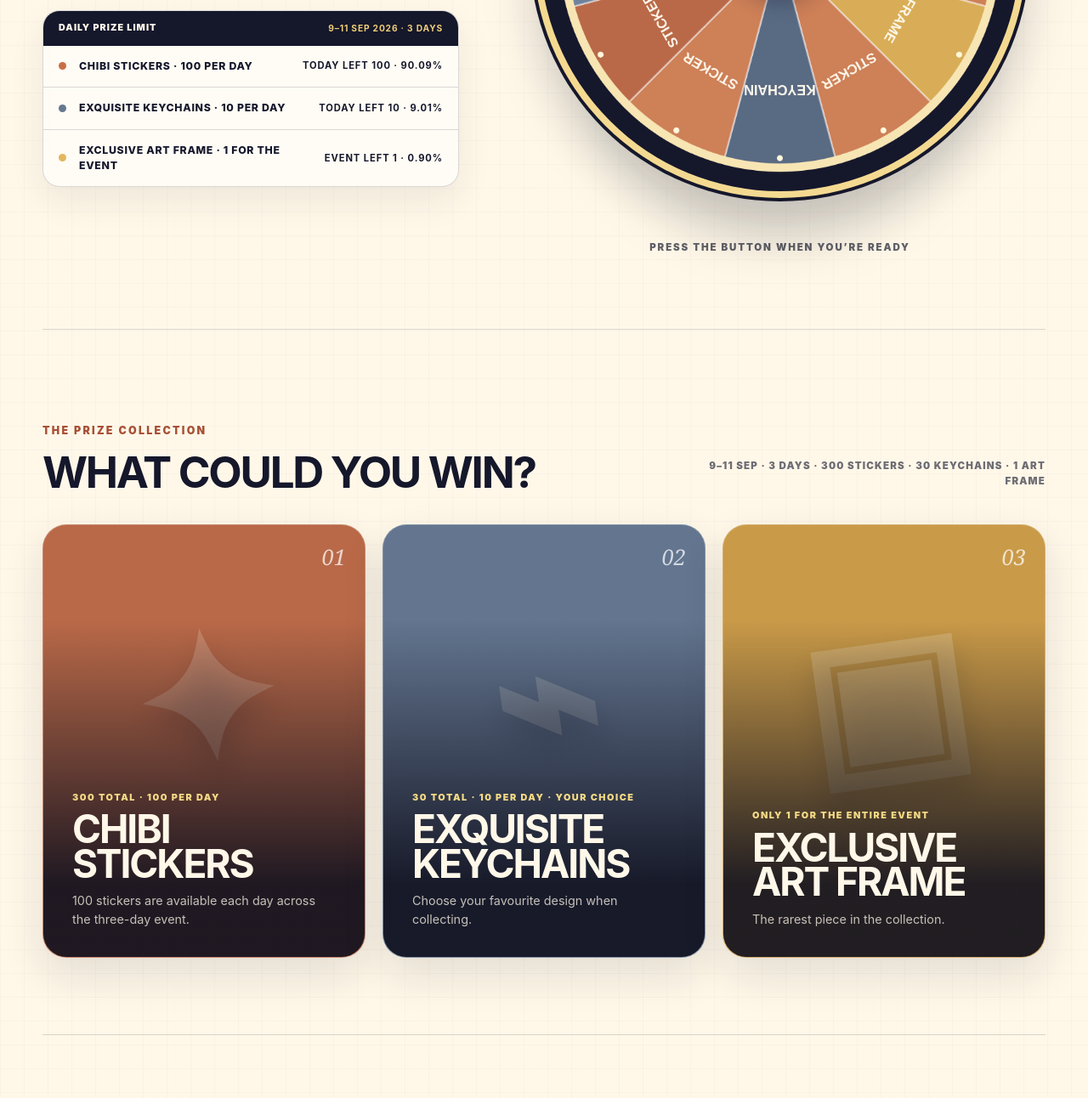
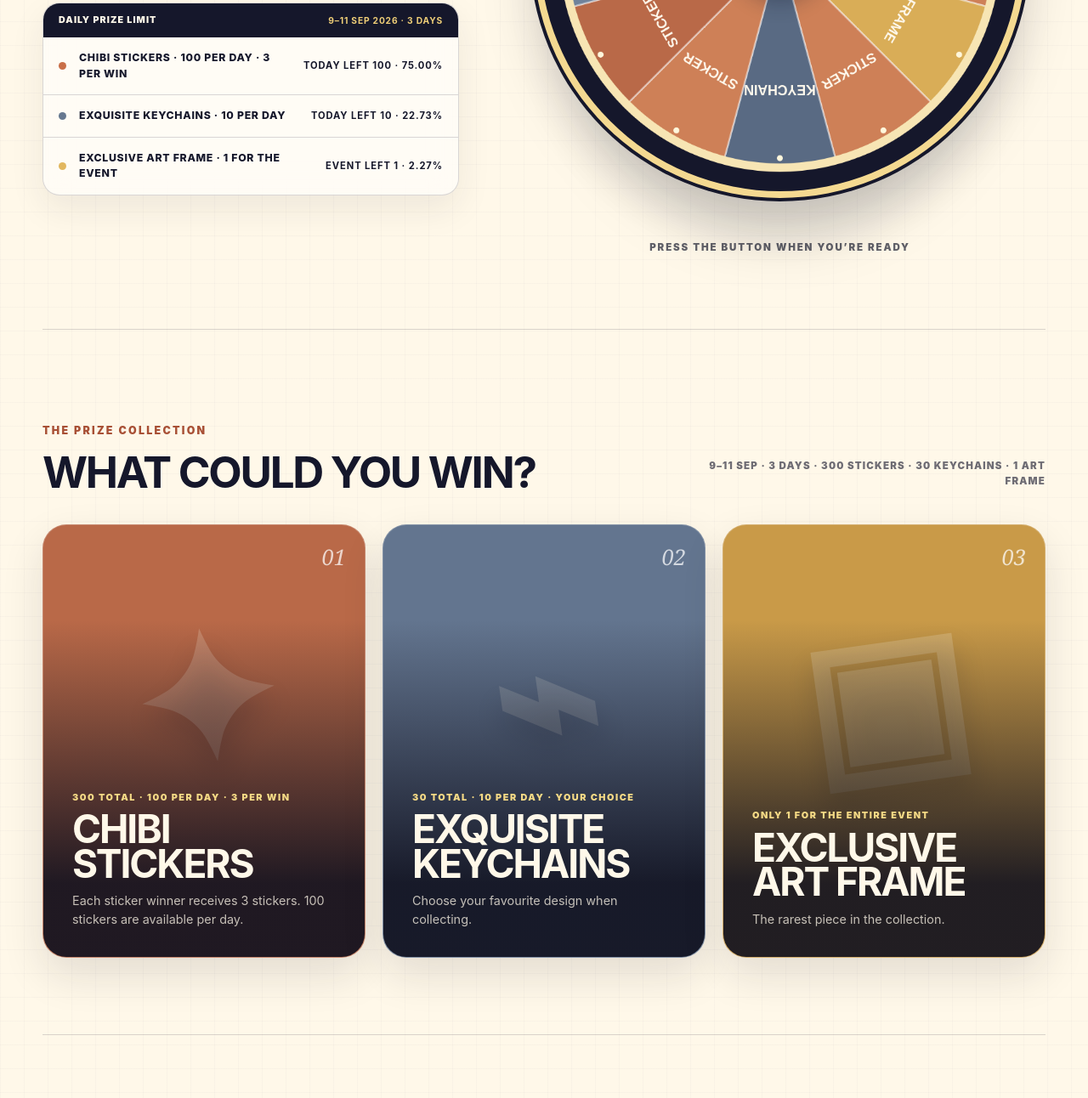
Before and after one commit to whyccz-crypto/wakaranaistudio, a plain HTML site: page index.html in a window 1280 px wide. Shown: the part 1347-2639 px from the top of the page at 85% size. Drawn offline with Linux system fonts and the light colour scheme.

Commit message:
Revise prize stock and winning conditions
Updated stock and prize information for stickers, keychains, and frames to reflect new quantities and winning conditions.

```diff
--- a/index.html
+++ b/index.html
@@ -103,18 +103,18 @@
           </div>
           <div class="stock-row">
             <span class="stock-dot sticker-dot" aria-hidden="true"></span>
-            <span data-i18n="stickerStock">CHIBI STICKERS · 100 PER DAY</span>
-            <strong><span data-i18n="todayRemaining">TODAY LEFT</span> <span id="sticker-count">100</span> · <span id="sticker-probability">90.09%</span></strong>
+            <span data-i18n="stickerStock">CHIBI STICKERS · 100 PER DAY · 3 PER WIN</span>
+            <strong><span data-i18n="todayRemaining">TODAY LEFT</span> <span id="sticker-count">100</span> · <span id="sticker-probability">75.00%</span></strong>
           </div>
           <div class="stock-row">
             <span class="stock-dot keychain-dot" aria-hidden="true"></span>
             <span data-i18n="keychainStock">EXQUISITE KEYCHAINS · 10 PER DAY</span>
-            <strong><span data-i18n="todayRemaining">TODAY LEFT</span> <span id="keychain-count">10</span> · <span id="keychain-probability">9.01%</span></strong>
+            <strong><span data-i18n="todayRemaining">TODAY LEFT</span> <span id="keychain-count">10</span> · <span id="keychain-probability">22.73%</span></strong>
           </div>
           <div class="stock-row">
             <span class="stock-dot frame-dot" aria-hidden="true"></span>
             <span data-i18n="frameStock">EXCLUSIVE ART FRAME · 1 FOR THE EVENT</span>
-            <strong><span data-i18n="eventRemaining">EVENT LEFT</span> <span id="frame-count">1</span> · <span id="frame-probability">0.90%</span></strong>
+            <strong><span data-i18n="eventRemaining">EVENT LEFT</span> <span id="frame-count">1</span> · <span id="frame-probability">2.27%</span></strong>
           </div>
         </div>
       </div>
@@ -148,9 +148,9 @@
           <div class="prize-number">01</div>
           <div class="artwork" aria-hidden="true"><span class="prize-glyph">✦</span></div>
           <div class="prize-copy">
-            <span class="quantity" data-i18n="stickerQuantity">300 TOTAL · 100 PER DAY</span>
+            <span class="quantity" data-i18n="stickerQuantity">300 TOTAL · 100 PER DAY · 3 PER WIN</span>
             <h3 data-i18n="stickerName">CHIBI STICKERS</h3>
-            <p data-i18n="stickerDescription">100 stickers are available each day across the three-day event.</p>
+            <p data-i18n="stickerDescription">Each sticker winner receives 3 stickers. 100 stickers are available per day.</p>
           </div>
         </article>
 
@@ -213,7 +213,7 @@
 
   <script>
     (() => {
-      const STORAGE_KEY = "wakaranai-giveaway-v3";
+      const STORAGE_KEY = "wakaranai-giveaway-v4";
       const LANGUAGE_KEY = "wakaranai-giveaway-language";
       const initialStock = { sticker: 100, keychain: 10, frame: 1 };
       const translations = {
@@ -240,7 +240,7 @@
           spinYour: "SPIN YOUR",
           memory: "MEMORY",
           intro: "Take a chance and bring a little piece of Where Memories Fade home.",
-          stickerStock: "CHIBI STICKERS · 100 PER DAY",
+          stickerStock: "CHIBI STICKERS · 100 PER DAY · 3 PER WIN",
           keychainStock: "EXQUISITE KEYCHAINS · 10 PER DAY",
           frameStock: "EXCLUSIVE ART FRAME · 1 FOR THE EVENT",
           stickerName: "CHIBI STICKERS",
@@ -252,8 +252,8 @@
           collection: "THE PRIZE COLLECTION",
           whatWin: "WHAT COULD YOU WIN?",
           eventSummary: "9–11 SEP · 3 DAYS · 300 STICKERS · 30 KEYCHAINS · 1 ART FRAME",
-          stickerQuantity: "300 TOTAL · 100 PER DAY",
-          stickerDescription: "100 stickers are available each day across the three-day event.",
+          stickerQuantity: "300 TOTAL · 100 PER DAY · 3 PER WIN",
+          stickerDescription: "Each sticker winner receives 3 stickers. 100 stickers are available per day.",
           keychainQuantity: "30 TOTAL · 10 PER DAY · YOUR CHOICE",
           keychainDescription: "Choose your favourite design when collecting.",
           frameQuantity: "ONLY 1 FOR THE ENTIRE EVENT",
@@ -266,7 +266,7 @@
           wheelSpoken: "THE WHEEL HAS SPOKEN",
           congratulations: "CONGRATULATIONS!",
           claimedClose: "CLAIMED · CLOSE",
-          stickerNote: "You won a chibi sticker!",
+          stickerNote: "You won 3 chibi stickers!",
           keychainNote: "Choose your favourite design when collecting.",
           frameNote: "You found the rarest prize in the collection!",
           ready: "PRESS THE BUTTON WHEN YOU’RE READY",
@@ -306,7 +306,7 @@
           spinYour: "转动你的",
           memory: "回忆",
           intro: "转动幸运轮盘，把《回忆入长冬》的一份回忆带回家。",
-          stickerStock: "Q版贴纸 · 每天100张",
+          stickerStock: "Q版贴纸 · 每天100张 · 每次中奖3张",
           keychainStock: "精美钥匙扣 · 每天10个",
           frameStock: "限定艺术相框 · 整个活动1个",
           stickerName: "Q版贴纸",
@@ -318,8 +318,8 @@
           collection: "奖品系列",
           whatWin: "你会抽到什么？",
           eventSummary: "9月9日至11日 · 共3天 · 贴纸300张 · 钥匙扣30个 · 相框1个",
-          stickerQuantity: "总共300张 · 每天100张",
-          stickerDescription: "三天活动期间，每天限量提供100张贴纸。",
+          stickerQuantity: "总共300张 · 每天100张 · 每次中奖3张",
+          stickerDescription: "每次抽中贴纸可获得3张；三天活动期间，每天限量100张。",
           keychainQuantity: "总共30个 · 每天10个 · 款式自选",
           keychainDescription: "领取时可选择自己喜欢的款式。",
           frameQuantity: "整个活动仅有1个",
@@ -332,7 +332,7 @@
           wheelSpoken: "转盘结果揭晓",
           congratulations: "恭喜中奖！",
           claimedClose: "已领取 · 关闭",
-          stickerNote: "你获得了1张Q版贴纸！",
+          stickerNote: "你获得了3张Q版贴纸！",
           keychainNote: "领取时可自选喜欢的钥匙扣款式。",
           frameNote: "你抽中了本次最稀有的限定艺术相框！",
           ready: "准备好后，请按下中间的按钮",
@@ -724,11 +724,12 @@
       }
 
       function weightedPrize() {
-        const total = state.stock.sticker + state.stock.keychain + state.stock.frame;
+        const stickerSets = Math.floor(state.stock.sticker / 3);
+        const total = stickerSets + state.stock.keychain + state.stock.frame;
         if (!total) return null;
         let ticket = secureRandom(total);
-        if (ticket < state.stock.sticker) return "sticker";
-        ticket -= state.stock.sticker;
+        if (ticket < stickerSets) return "sticker";
+        ticket -= stickerSets;
         if (ticket < state.stock.keychain) return "keychain";
         return "frame";
       }
@@ -865,7 +866,7 @@
         tickSound(640, 0.09);
         document.querySelector(".pointer").classList.remove("is-jumping");
 
-        state.stock[result] -= 1;
+        state.stock[result] -= result === "sticker" ? 3 : 1;
         state.history.unshift({
           type: result,
           time: new Date().toISOString()
@@ -881,7 +882,7 @@
       }
 
       function totalRemaining() {
-        return state.stock.sticker + state.stock.keychain + state.stock.frame;
+        return Math.floor(state.stock.sticker / 3) + state.stock.keychain + state.stock.frame;
       }
 
       function updateInterface() {
@@ -889,9 +890,10 @@
         document.getElementById("keychain-count").textContent = state.stock.keychain;
         document.getElementById("frame-count").textContent = state.stock.frame;
 
-        const total = state.stock.sticker + state.stock.keychain + state.stock.frame;
+        const stickerSets = Math.floor(state.stock.sticker / 3);
+        const total = stickerSets + state.stock.keychain + state.stock.frame;
         const percentage = amount => total ? `${(amount / total * 100).toFixed(2)}%` : "0.00%";
-        document.getElementById("sticker-probability").textContent = percentage(state.stock.sticker);
+        document.getElementById("sticker-probability").textContent = percentage(stickerSets);
         document.getElementById("keychain-probability").textContent = percentage(state.stock.keychain);
         document.getElementById("frame-probability").textContent = percentage(state.stock.frame);
 
```
